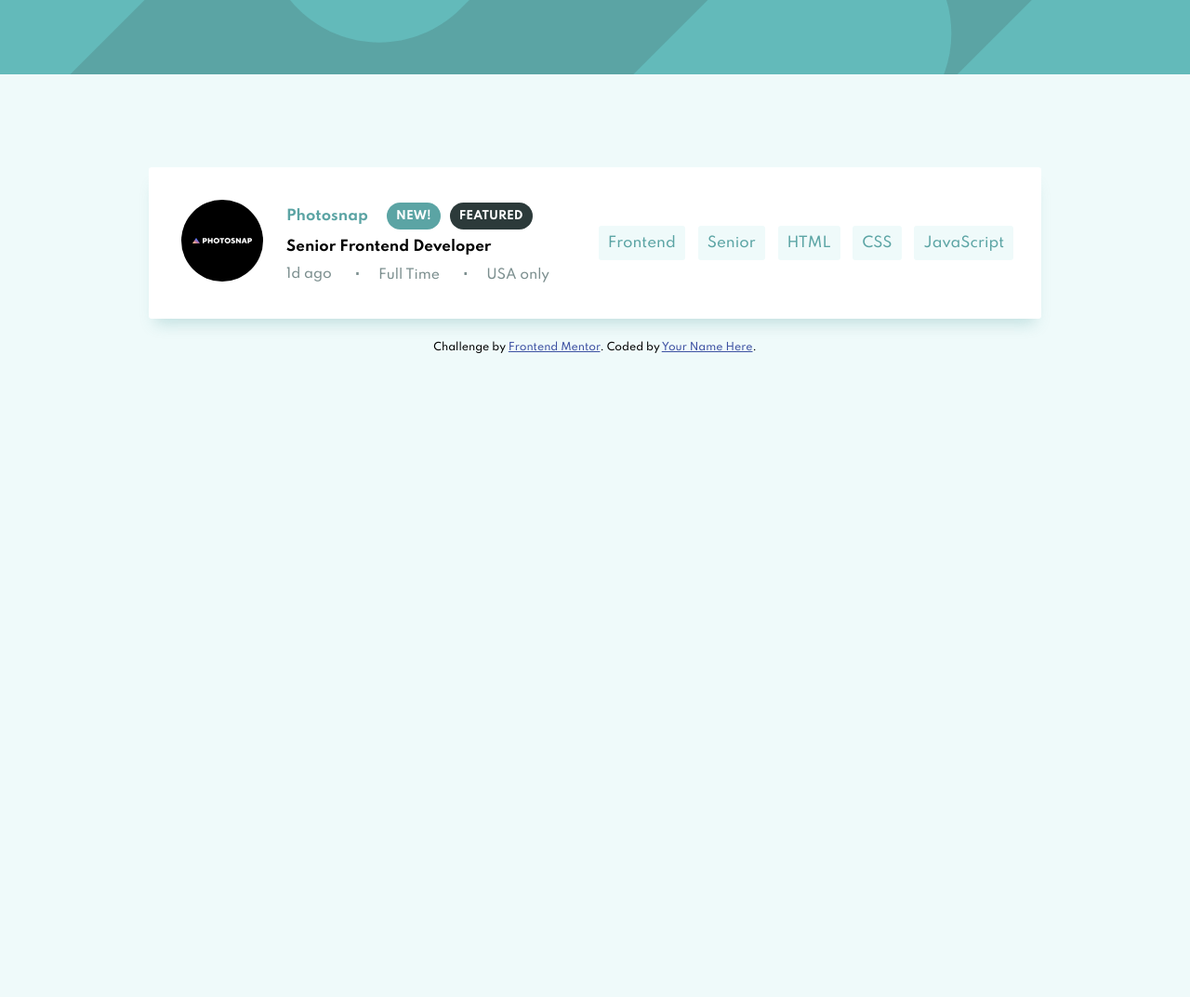
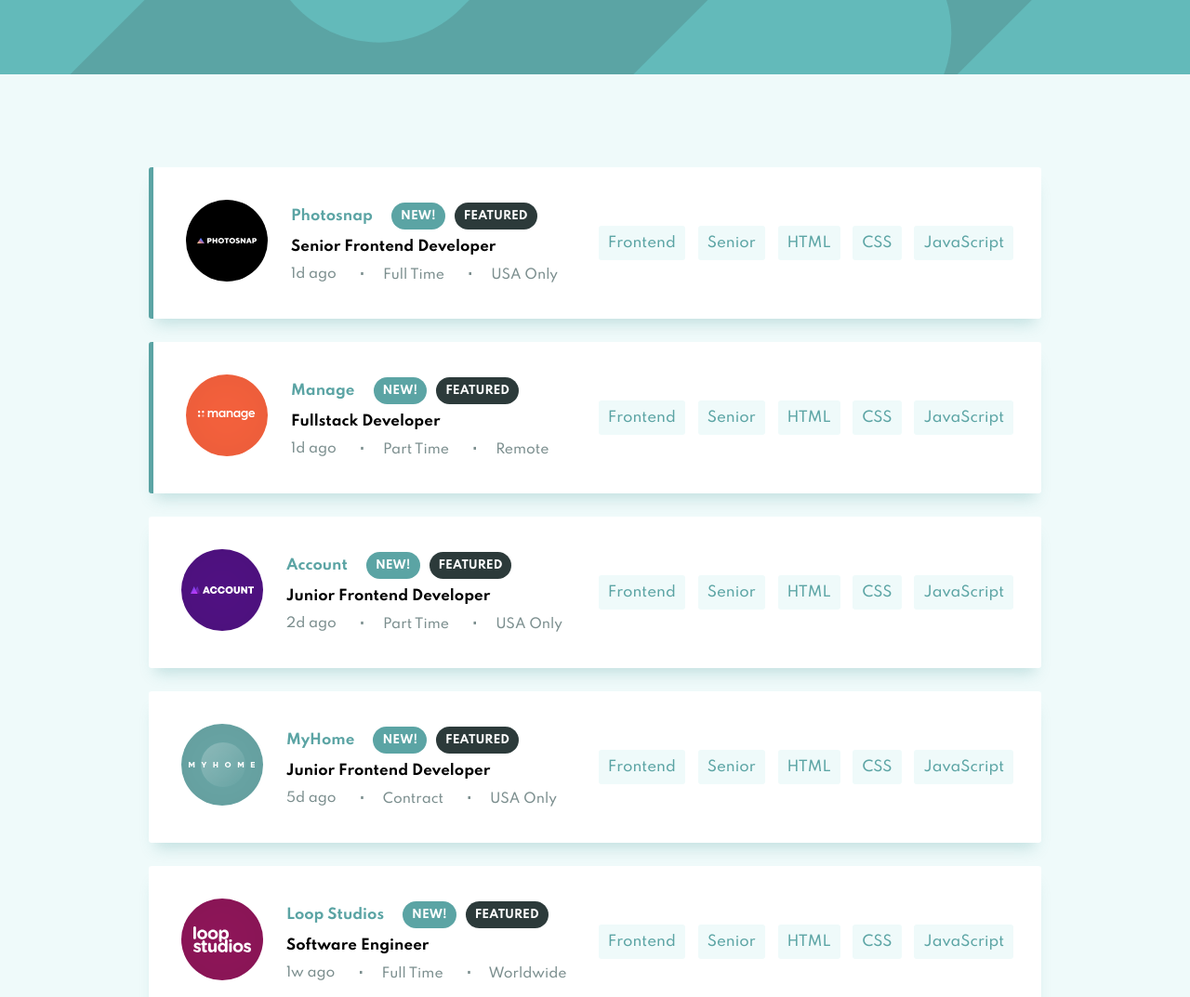
Before and after one commit to Sarukei/job-listings-with-filtering, a plain HTML site: page index.html in a window 1280 px wide. Shown: the top 1073 px of the page at 93% size. Before the commit the page ends 800 px from the top, so only its background shows below. Drawn offline with Linux system fonts and the light colour scheme.

Commit message:
Started basic loading logic

```diff
--- a/app.js
+++ b/app.js
@@ -0,0 +1,92 @@
+const jobPostContainer = document.querySelector('.job-container');
+
+// Returns JSON Data from data.json
+const loadJSONData = async () => {
+  let data = await (await fetch('./data.json')).json();
+
+  return data;
+};
+
+const createJobPostElement = (jobPost) => {
+  const jobListCardEl = document.createElement('div');
+  jobListCardEl.setAttribute('id', jobPost.id);
+  jobListCardEl.classList = `job-listing-card ${
+    jobPost.featured ? 'featured' : ''
+  }`;
+  jobListCardEl.innerHTML = `
+
+  <div class="job-listing-card__content">
+  <div class="job-listing-card__content__details">
+    <div class="job-listing-card__content__details__post-image-holder">
+      <img
+        src="${jobPost.logo}"
+        alt=""
+        class="job-listing-card__content__details__post-image-holder__image"
+      />
+    </div>
+    <div class="job-listing-card__content__details__job-info">
+      <div class="job-listing-card__content__details__job-info__header">
+        <span
+          class="job-listing-card__content__details__job-info__header__company-name"
+          >${jobPost.company}</span
+        >
+        <div
+          class="job-listing-card__content__details__job-info__header__post-tags"
+        >
+          <span
+            class="job-listing-card__content__details__job-info__header__post-tags__tag tag-new"
+            >NEW!</span
+          >
+          <span
+            class="job-listing-card__content__details__job-info__header__post-tags__tag tag-featured"
+            >Featured</span
+          >
+        </div>
+      </div>
+      <h2
+        class="job-listing-card__content__details__job-info__job-title"
+      >
+        ${jobPost.position}
+      </h2>
+      <ul
+        class="job-listing-card__content__details__job-info__post-details"
+      >
+        <li
+          class="job-listing-card__content__details__job-info__post-details__post-time"
+        >
+          ${jobPost.postedAt}
+        </li>
+        <li
+          class="job-listing-card__content__details__job-info__post-details__job-contract"
+        >
+        ${jobPost.contract}
+        </li>
+        <li
+          class="job-listing-card__content__details__job-info__post-details__job-location"
+        >
+          ${jobPost.location}
+        </li>
+      </ul>
+    </div>
+  </div>
+  <div class="job-listing-card__content__job-tags">
+    <span class="job-tag">Frontend</span>
+    <span class="job-tag">Senior</span>
+    <span class="job-tag">HTML</span>
+    <span class="job-tag">CSS</span>
+    <span class="job-tag">JavaScript</span>
+  </div>
+</div>
+
+  `;
+  jobPostContainer.appendChild(jobListCardEl);
+};
+
+let jobPostsArr = [];
+
+document.addEventListener('DOMContentLoaded', () => {
+  loadJSONData().then((data) => {
+    jobPostsArr = data;
+    jobPostsArr.forEach((post) => createJobPostElement(post));
+  });
+});
--- a/index.html
+++ b/index.html
@@ -32,7 +32,7 @@
 
     <!-- Item Start -->
     <div class="container job-container">
-      <div class="job-listing-card">
+      <!-- <div class="job-listing-card">
         <div class="job-listing-card__content">
           <div class="job-listing-card__content__details">
             <div class="job-listing-card__content__details__post-image-holder">
@@ -95,8 +95,9 @@
             <span class="job-tag">JavaScript</span>
           </div>
         </div>
-      </div>
+      </div> -->
     </div>
+
     <div class="attribution">
       Challenge by
       <a href="https://www.frontendmentor.io?ref=challenge" target="_blank"
```
